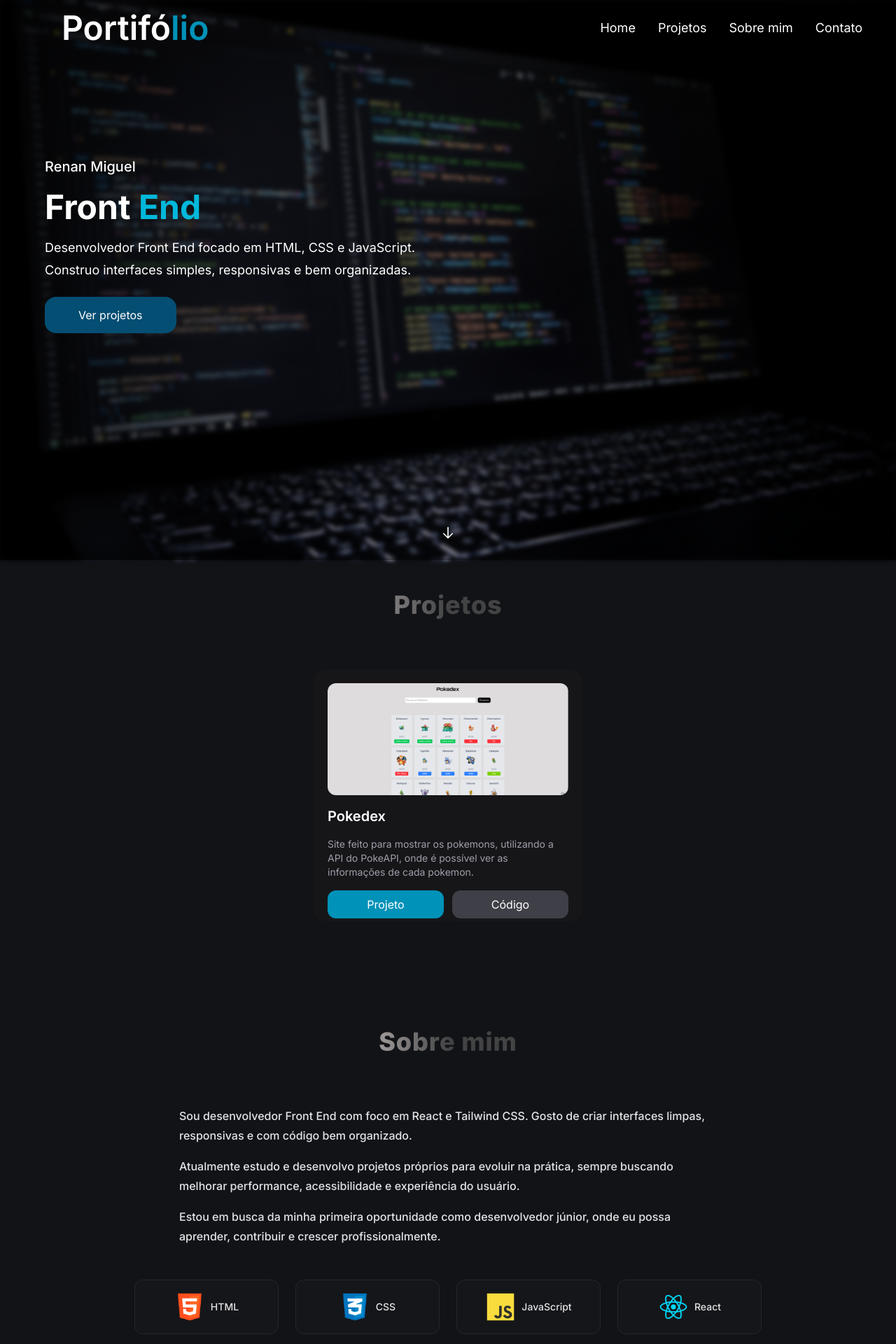
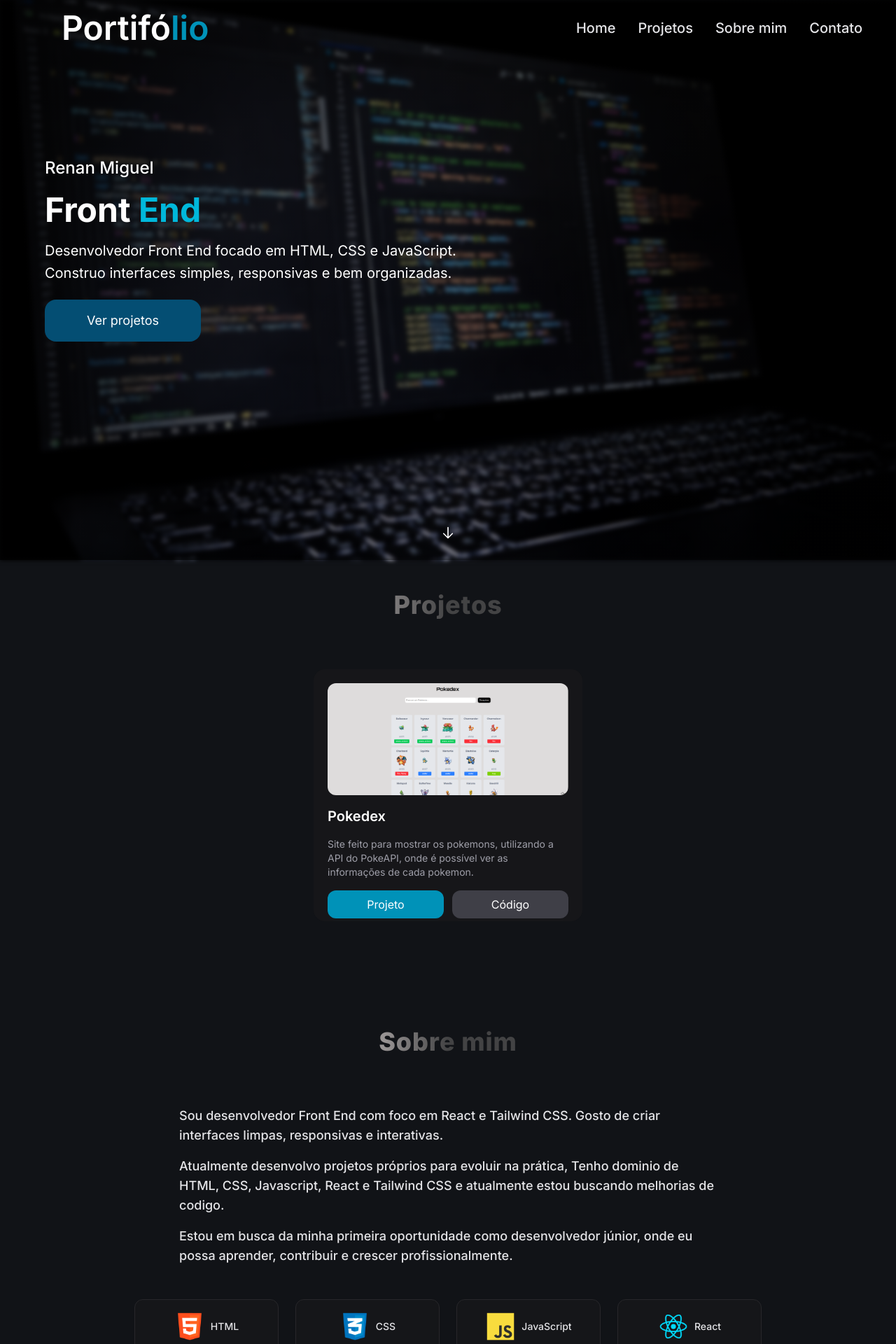
Before and after one commit to renanmiguel2/Portifolio, a React (Vite) app: page / in a window 1280 px wide. Shown: the top 1920 px of the page at 70% size. Built offline with nearby package versions, Linux system fonts and the light colour scheme.

Commit message:
Ajustes nos textos
Ajustei o tamanho dos textos

```diff
--- a/src/components/Hero.jsx
+++ b/src/components/Hero.jsx
@@ -33,7 +33,7 @@ function Hero() {
             Portifó<span className="text-cyan-600">lio</span>
           </h1>
 
-          <nav className="hidden md:flex gap-8 text-lg">
+          <nav className="hidden md:flex gap-8 text-lg md:text-xl font-medium text-zinc-200">
             <a href="#home" className="nav-link">Home</a>
             <a href="#projetos" className="nav-link">Projetos</a>
             <a href="#sobremim" className="nav-link">Sobre mim</a>
@@ -43,24 +43,24 @@ function Hero() {
 
         <section className="mt-40 px-6 md:px-12 lg:px-16">
           <div className="text-center lg:text-left">
-            <p className="text-lg md:text-xl font-medium">
+            <p className="text-lg md:text-xl lg:text-2xl font-medium">
               Renan Miguel
             </p>
 
-            <h2 className="font-bold text-4xl md:text-5xl my-5">
+            <h2 className="font-bold text-4xl md:text-5xl  my-5">
               Front <span className="text-cyan-500">End</span>
             </h2>
 
-            <p className="text-md md:text-lg mb-1">
+            <p className="text-md md:text-lg lg:text-xl mb-1">
               Desenvolvedor Front End focado em HTML, CSS e JavaScript.
             </p>
 
-            <p className="text-md md:text-lg mb-6">
+            <p className="text-md md:text-lg lg:text-xl mb-6">
               Construo interfaces simples, responsivas e bem organizadas.
             </p>
 
             <a
-              href="#projetos" className="inline-block bg-personality py-3.5 px-12 rounded-2xl hover:opacity-90 duration-300 transform hover:scale-105 cursor-pointer"
+              href="#projetos" className="inline-block bg-personality py-3.5 px-12 lg:px-15 lg:py-4 lg:text-lg rounded-2xl hover:opacity-90 duration-300 transform hover:scale-105 cursor-pointer"
             >
               Ver projetos</a>
           </div>
--- a/src/components/Sobremim.jsx
+++ b/src/components/Sobremim.jsx
@@ -19,20 +19,17 @@ function Sobremim() {
                     Sobre mim
                 </h2>
 
-                <div className="space-y-4 text-zinc-200 font-medium text-sm md:text-base leading-7 max-w-3xl mx-auto">
+                <div className="space-y-4 text-zinc-200 font-medium text-sm md:text-md text-md md:text-lg leading-7 max-w-3xl mx-auto">
                     <p>
-                        Sou desenvolvedor Front End com foco em React e Tailwind CSS.
-                        Gosto de criar interfaces limpas, responsivas e com código bem organizado.
+                        Sou desenvolvedor Front End com foco em React e Tailwind CSS. Gosto de criar interfaces limpas, responsivas e interativas.
                     </p>
 
                     <p>
-                        Atualmente estudo e desenvolvo projetos próprios para evoluir na prática,
-                        sempre buscando melhorar performance, acessibilidade e experiência do usuário.
+                        Atualmente desenvolvo projetos próprios para evoluir na prática, Tenho dominio de HTML, CSS, Javascript, React e Tailwind CSS e atualmente estou buscando melhorias de codigo.
                     </p>
 
                     <p>
-                        Estou em busca da minha primeira oportunidade como desenvolvedor júnior,
-                        onde eu possa aprender, contribuir e crescer profissionalmente.
+                        Estou em busca da minha primeira oportunidade como desenvolvedor júnior, onde eu possa aprender, contribuir e crescer profissionalmente.
                     </p>
                 </div>
 
```
